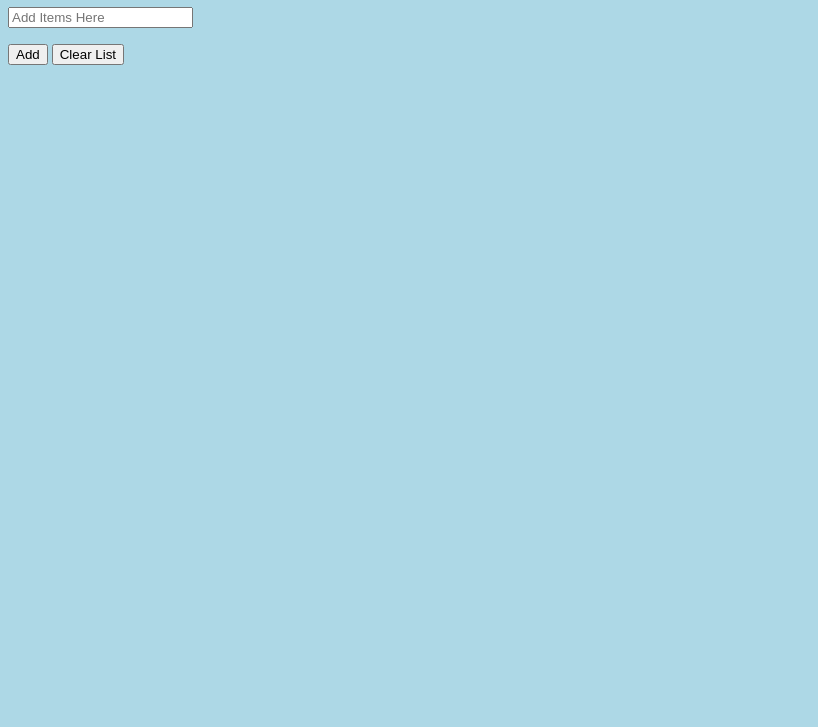
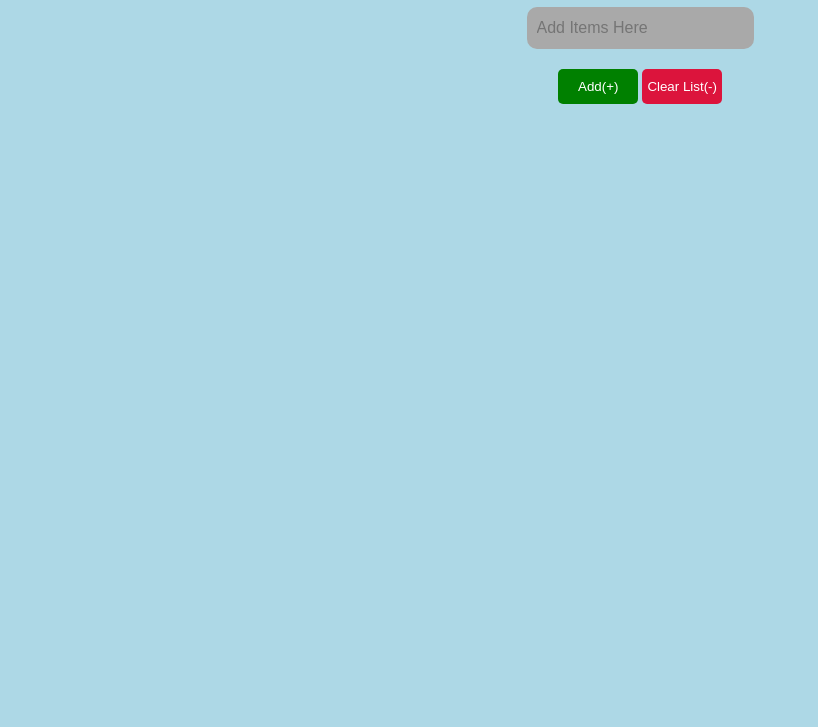
Before and after one commit to eddymwaniki/Week-Two-Code-Challenge, a plain HTML site: page index.html in a window 1280 px wide. Shown: the part 73-800 px from the top of the page, without its empty margins (0-818 px from the left). Drawn offline with Linux system fonts and the light colour scheme.

Commit message:
modifies index.html

```diff
--- a/index.html
+++ b/index.html
@@ -8,8 +8,8 @@
     <h1>My Shopping List</h1>
     <input type="text" id="itemsInput" placeholder="Add Items Here">
     <ul id="itemsDisplay"></ul>
-    <button id="addButton">Add</button>
-    <button id="clearList">Clear List</button>
+    <button id="addButton">Add(+)</button>
+    <button id="clearList">Clear List(-)</button>
     <script src="index.js"></script>
 </body>
 </html>
--- a/style.css
+++ b/style.css
@@ -1,3 +1,59 @@
 body {
     background-color: lightblue;
+    align-items: center;
+    justify-content: center;
+    text-align: center;
 }
+
+#addButton {
+    background-color: green;
+    color: white;
+    padding: 10px 20px;
+    border: none;
+    border-radius: 5px;
+    cursor:grab;
+}
+
+#addButton:hover {
+    background-color: darkgreen;
+}
+
+#clearList {
+    background-color: crimson;
+    color: white;
+    padding: 10px 5px;
+    border: none;
+    border-radius: 5px;
+    cursor:grab;
+}
+
+#clearList:hover {
+    background-color: red;
+}
+
+#itemsInput {
+    background-color:darkgray;
+    color:black;
+    font-size:medium;
+    padding: 12px 10px;
+    border: none;
+    border-radius: 10px;
+}
+
+#itemsDisplay li {
+    margin: 10px 10px;
+    padding: left -5000px;;
+    font-size: large;
+}
+
+#itemsDisplay { list-style-type: disc;
+    padding-left: -20000px;
+    margin-top: 20px;
+
+}
+
+button.mark-purchased-btn{
+    background-color: goldenrod;
+    border-radius: 5px;
+    margin: 5px 10px;
+}
```
